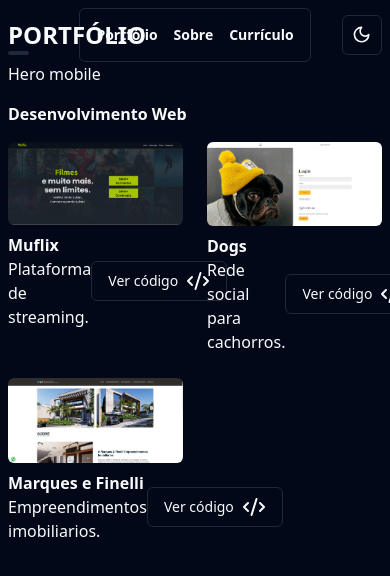
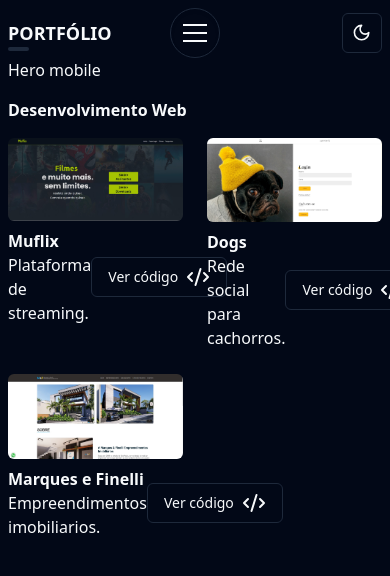
Before and after one commit to Carlos-Castro11/portfolio, a React (Vite) app: page / in a window 390 px wide. Shown: the top 576 px of the page. Built offline with nearby package versions, Linux system fonts and the light colour scheme.

Commit message:
Add button mobile

```diff
--- a/src/components/header.tsx
+++ b/src/components/header.tsx
@@ -1,6 +1,9 @@
 import { useLocation } from 'react-router-dom'
 
+import useMedia from '@/hooks/useMedia'
+
 import { Nav } from './nav/nav'
+import { NavMobile } from './nav/nav-mobile'
 import { ThemeToggle } from './theme/theme-toggle'
 import { TitlePage } from './title-page'
 
@@ -29,6 +32,7 @@ const AppPages: AppPagesProps[] = [
 ]
 
 export function Header() {
+  const isMobile = useMedia('(max-width: 550px)')
   const { pathname } = useLocation()
 
   const page = AppPages.find((page) => page.route === pathname)
@@ -36,7 +40,7 @@ export function Header() {
   return (
     <header className="grid grid-cols-3 items-center justify-center">
       <TitlePage title={page!.title} />
-      <Nav />
+      {isMobile ? <NavMobile /> : <Nav />}
       <div className="justify-self-end">
         <ThemeToggle />
       </div>
--- /dev/null
+++ b/src/components/nav/mobile-button.tsx
@@ -0,0 +1,24 @@
+import { ComponentProps } from 'react'
+
+interface ButtonMobileProps extends ComponentProps<'button'> {
+  isMenuMobileActive: boolean
+}
+
+export function MobileButton({
+  isMenuMobileActive,
+  ...props
+}: ButtonMobileProps) {
+  return (
+    <button
+      {...props}
+      className={`
+      border p-6 w-[50px] justify-self-center rounded-full relative shadow-inner
+      before:content[''] before:absolute before:bg-primary before:left-1/2 before:top-1/2
+      before:translate-x-[-50%] before:translate-y-[-50%] before:h-0.5 before:w-6
+      before:shadow-[0_8px_0_0,0_-8px_0_0]
+      before:transition before:duration-200 before:ease-out
+        ${isMenuMobileActive && `before:rotate-90 before:w-[2px] before:h-[3px] before:rounded-full`}
+    `}
+    />
+  )
+}
--- /dev/null
+++ b/src/components/nav/nav-mobile.tsx
@@ -0,0 +1,36 @@
+import { useState } from 'react'
+
+import { MobileButton } from './mobile-button'
+import { NavItem } from './navItem'
+
+export function NavMobile() {
+  const [isMenuMobileActive, setIsMenuMobileActive] = useState<boolean>(false)
+
+  return (
+    <>
+      <MobileButton
+        onClick={() => setIsMenuMobileActive(!isMenuMobileActive)}
+        isMenuMobileActive={isMenuMobileActive}
+      />
+      {isMenuMobileActive ? (
+        <nav
+          className={`absolute bg-primary-foreground p-2 z-10 border rounded-md left-0 top-16 w-full
+            transition-all duration-300
+            `}
+        >
+          <ul className="">
+            <li>
+              <NavItem text={'Portfólio'} link="/" />
+            </li>
+            <li>
+              <NavItem text={'Sobre'} link="/about" />
+            </li>
+            <li>
+              <NavItem text={'Currículo'} link="/resume" />
+            </li>
+          </ul>
+        </nav>
+      ) : null}
+    </>
+  )
+}
--- a/src/components/title-page.tsx
+++ b/src/components/title-page.tsx
@@ -5,7 +5,12 @@ interface TitlePageProps {
 export function TitlePage({ title }: TitlePageProps) {
   return (
     <h1
-      className={`after:content[''] relative text-2xl lg:text-3xl font-bold uppercase after:absolute after:-bottom-1 after:left-0 after:h-[4px] after:w-1/6 after:rounded-md after:bg-muted`}
+      className={`after:content[''] relative text-lg
+        sm:text-xl
+        md:text-2xl
+        lg:text-3xl
+        font-bold uppercase after:absolute after:-bottom-1 after:left-0
+        after:h-[4px] after:w-1/6 after:rounded-md after:bg-muted`}
     >
       {title}
     </h1>
```
